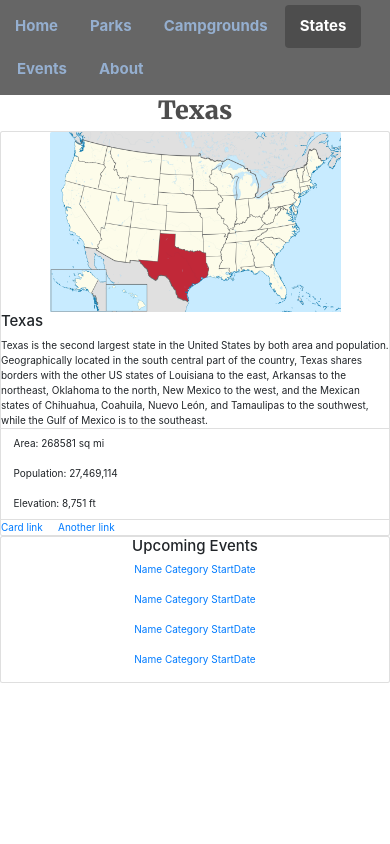
After one commit to cs373gc-fall-2016/SWEetOutdoors, a Python web app: template templates/State Instances/Texas.html in a window 390 px wide. The commit adds this page. Run offline with Jinja, Linux system fonts and the light colour scheme; the template is opened without the code that fills it, so the values that code supplies are empty; some libraries are stand-ins or nearby versions.

Commit message:
Setting up state instance

```diff
--- /dev/null
+++ b/stylesheets/stateInstanceTemplates/texas.css
@@ -0,0 +1,28 @@
+html, body {
+  height: 100vh;
+  padding: 0;
+  margin: 0;
+}
+
+.img-fluid{
+	display:block;
+	margin-left: auto;
+	margin-right: auto;
+	max-width:75%;
+	height:auto;
+}
+
+.col-md-6{
+	/*padding-left:2.5em;*/
+
+}
+
+h4{
+	margin-left: auto;
+	margin-right: auto;
+}
+
+a{
+	margin-left: auto;
+	margin-right: auto;
+}
--- /dev/null
+++ b/templates/State Instances/Texas.html
@@ -0,0 +1,90 @@
+<!DOCTYPE html>
+<html lang="en-us">
+  <head>
+    <meta charset="UTF-8">
+    <title>SWEet Outdoors</title>
+    <meta name="viewport" content="width=device-width, initial-scale=1">
+    <link rel="stylesheet" href="https://maxcdn.bootstrapcdn.com/bootstrap/3.3.7/css/bootstrap.min.css">
+    <link rel="stylesheet" href="https://maxcdn.bootstrapcdn.com/bootstrap/4.0.0-alpha.2/css/bootstrap.min.css" integrity="sha384-y3tfxAZXuh4HwSYylfB+J125MxIs6mR5FOHamPBG064zB+AFeWH94NdvaCBm8qnd" crossorigin="anonymous">
+
+    <link rel="stylesheet" type="text/css" href="../../stylesheets/stylesheet.css" media="screen">
+    <link rel="stylesheet" type="text/css" href="../../stylesheets/stateInstanceTemplates/texas.css" media="screen">
+    <script src="https://ajax.googleapis.com/ajax/libs/jquery/1.12.4/jquery.min.js"></script>
+    <script src="https://maxcdn.bootstrapcdn.com/bootstrap/3.3.7/js/bootstrap.min.js"></script>
+    <link href="https://fonts.googleapis.com/css?family=Merriweather:900" rel="stylesheet">
+    <link href="https://fonts.googleapis.com/css?family=Alegreya+Sans+SC:300" rel="stylesheet">
+  </head>
+
+  <body>
+    <ul class="nav nav-pills">
+      <li role="presentation"><a href="../../index.html">Home</a></li>
+      <li role="presentation"><a href="../parks.html">Parks</a></li>
+      <li role="presentation"><a href="../campgrounds.html">Campgrounds</a></li>
+      <li role="presentation" class="active"><a href="../states.html">States</a></li>
+      <li role="presentation"><a href="../events.html">Events</a></li>
+      <li role="presentation"><a href="../about.html">About</a></li>
+    </ul>
+
+    <div class="title">
+      <h1>Texas</h1>
+    </div> <!-- end of title -->
+
+
+    <div class="row">
+      <div class="col-md-1"></div>
+      <div class="col-md-4">
+
+        <div class="card">
+          <img class="card-img-top img-fluid" src="../../assets/texasMap.jpg" alt="Card image cap">
+          <div class="card-block">
+            <h4 class="card-title">Texas</h4>
+            <p class="card-text">Texas is the second largest state in the United States by both area and population. Geographically located in the south central part of the country, Texas shares borders with the other US states of Louisiana to the east, Arkansas to the northeast, Oklahoma to the north, New Mexico to the west, and the Mexican states of Chihuahua, Coahuila, Nuevo León, and Tamaulipas to the southwest, while the Gulf of Mexico is to the southeast.</p>
+          </div>
+          <ul class="list-group list-group-flush">
+            <li class="list-group-item">Area: 268581 sq mi</li>
+            <li class="list-group-item">Population: 27,469,114</li>
+            <li class="list-group-item">Elevation: 8,751 ft</li>
+          </ul>
+           <div class="card-block">
+            <a href="#" class="card-link">Card link</a>
+            <a href="#" class="card-link">Another link</a>
+          </div>
+        </div>
+
+        <!-- <img src="../../assets/texasMap.jpg" class="img-fluid"></img> -->
+
+      </div>
+
+      <div class="col-md-4">
+        <row>
+            <div class="card card-block">
+            <h4 class="card-title">Upcoming Events</h4>
+            <a href="#" class="card-link">Name Category StartDate</a>
+            <br>
+            <a href="#" class="card-link">Name Category StartDate</a>
+            <br>
+            <a href="#" class="card-link">Name Category StartDate</a>
+            <br>
+            <a href="#" class="card-link">Name Category StartDate</a>
+            <br>
+          </div>
+        </row>
+        <row>
+        </row>
+      </div>
+
+      <div class="col-md-3"></div>
+
+      <!-- <div class="col-md-4">  -->
+      <!-- </div> -->
+
+    </div>
+
+
+      <!-- <div class="col-md-4"> -->
+      <!-- </div> -->
+
+    </div>
+
+  </body>
+</html>
--- a/templates/about.html
+++ b/templates/about.html
@@ -11,6 +11,7 @@
     <link href="https://fonts.googleapis.com/css?family=Merriweather:900" rel="stylesheet">
     <link href="https://fonts.googleapis.com/css?family=Alegreya+Sans+SC:300" rel="stylesheet">
   </head>
+
   <body>
     <ul class="nav nav-pills">
       <li role="presentation"><a href="../index.html">Home</a></li>
--- a/templates/events.html
+++ b/templates/events.html
@@ -11,6 +11,7 @@
     <link href="https://fonts.googleapis.com/css?family=Merriweather:900" rel="stylesheet">
     <link href="https://fonts.googleapis.com/css?family=Alegreya+Sans+SC:300" rel="stylesheet">
   </head>
+
   <body>
     <ul class="nav nav-pills">
       <li role="presentation"><a href="../index.html">Home</a></li>
```
Also changed, not shown: assets/bigBend.jpg (added), assets/bigbend.jpg (added), assets/texasMap.jpg (added), templates/parks.html (line endings or trailing spaces).
